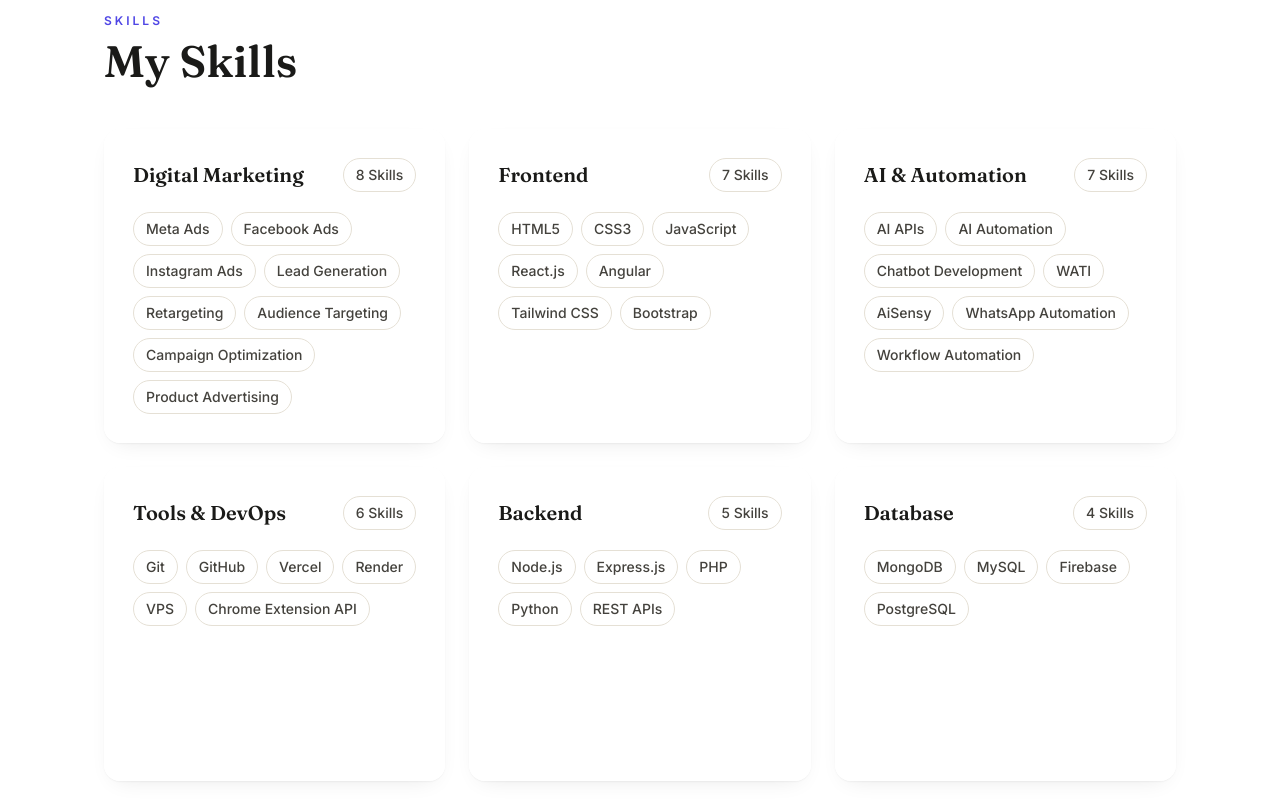
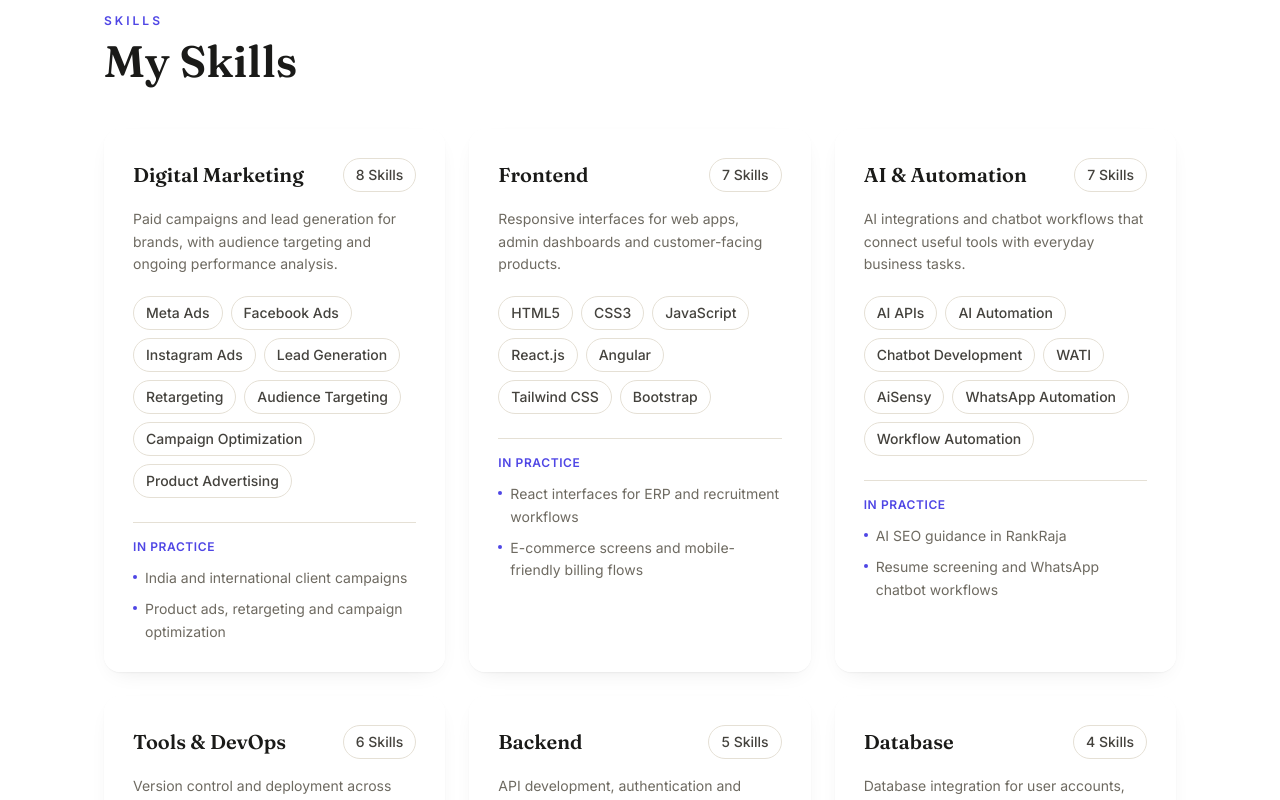
Before and after one commit to RajCoder9931/Protfolio-main, a React (Vite) app: page / in a window 1280 px wide. Shown: the part 2580-3380 px from the top of the page. Built offline with nearby package versions, Linux system fonts and the light colour scheme.

Commit message:
Show Skills descriptions and practical project examples in equal cards

```diff
--- a/src/components/About.tsx
+++ b/src/components/About.tsx
@@ -84,17 +84,29 @@ const About = () => {
 
           <div className="skills-grid grid auto-rows-fr items-stretch gap-6 sm:grid-cols-2 lg:grid-cols-3">
             {SKILL_GROUPS.map((group) => (
-              <div key={group.title} className="skill-card card-glass h-full min-w-0 p-7">
+              <div key={group.title} className="skill-card card-glass flex h-full min-w-0 flex-col p-7">
                 <div className="flex items-center justify-between">
                   <h3 className="font-serif text-xl font-semibold text-ink">{group.title}</h3>
                   <span className="chip text-xs">{group.items.length} Skills</span>
                 </div>
+                <p className="mt-4 text-sm leading-relaxed text-ink-muted">{group.blurb}</p>
                 <div className="mt-5 flex flex-wrap gap-2">
                   {group.items.map((item) => (
                     <span key={item} className="chip">
                       {item}
                     </span>
                   ))}
+                </div>
+                <div className="mt-6">
+                  <p className="border-t border-line pt-4 text-xs font-semibold uppercase tracking-wider text-accent">In practice</p>
+                  <ul className="mt-3 space-y-2 text-sm leading-relaxed text-ink-muted">
+                    {group.practice?.map((detail) => (
+                      <li key={detail} className="flex gap-2">
+                        <span className="mt-2 h-1 w-1 shrink-0 rounded-full bg-accent" aria-hidden="true" />
+                        <span>{detail}</span>
+                      </li>
+                    ))}
+                  </ul>
                 </div>
               </div>
             ))}
```
